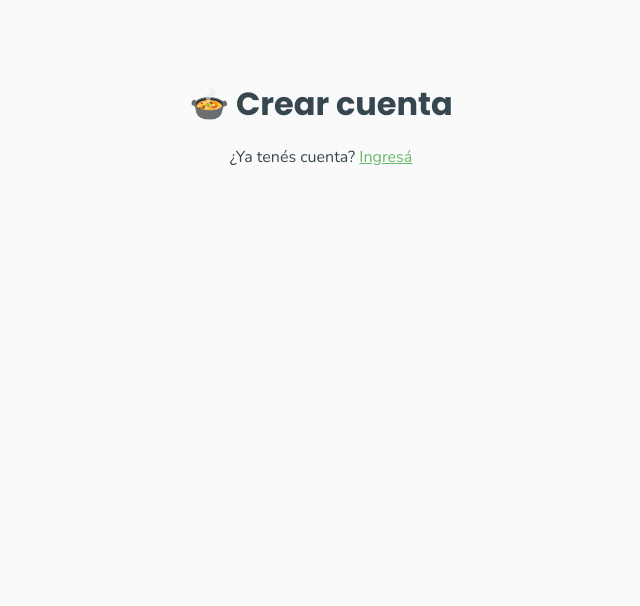
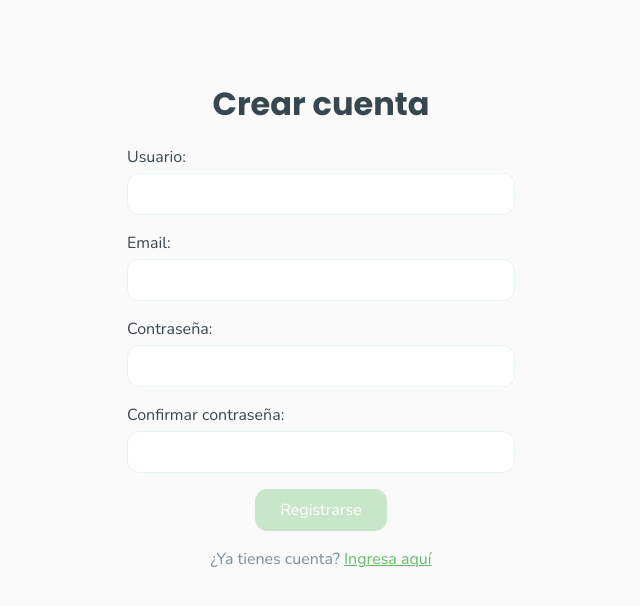
Before and after one commit to Diego-Bonora/Obligatorio-Fullstack-Frontend, a React (Vite) app: page /register in a window 1280 px wide. Shown: the top 606 px of the page, without its empty margins (319-959 px from the left). Built offline with nearby package versions, Linux system fonts and the light colour scheme; no server answers.

Commit message:
login + register

```diff
--- /dev/null
+++ b/src/components/login/LoginForm.jsx
@@ -0,0 +1,60 @@
+import { useId } from 'react'
+import { useDispatch } from 'react-redux'
+import { useForm } from 'react-hook-form'
+import { Link, useNavigate } from 'react-router'
+import { joiResolver } from '@hookform/resolvers/joi'
+import { toast } from 'react-toastify'
+import api from '../../api/api'
+import { loginSuccess } from '../../features/auth/auth.slice'
+import { getErrorMessage } from '../../utils/apiError'
+import { loginSchema } from '../../validators/auth.validators'
+
+const LoginForm = () => {
+  const dispatch = useDispatch()
+  const navigate = useNavigate()
+  const usernameId = useId()
+  const passwordId = useId()
+  const { handleSubmit, register, formState: { errors, isValid, isSubmitting } } = useForm({
+    resolver: joiResolver(loginSchema),
+    mode: 'onChange',
+    defaultValues: { username: '', password: '' }
+  })
+
+  const handleLogin = async (credentials) => {
+    try {
+      const { data } = await api.post('/auth/login', credentials)
+      dispatch(loginSuccess(data.token))
+      toast.success('¡Bienvenida/o!')
+      navigate('/', { replace: true })
+    } catch (error) {
+      toast.error(getErrorMessage(error))
+    }
+  }
+
+  return (
+    <>
+    <form onSubmit={handleSubmit(handleLogin)}>
+      <div className="form-group">
+        <label htmlFor={usernameId}>Usuario</label>
+        <input type="text" id={usernameId} autoComplete="username" {...register('username')} />
+        {errors.username && <span className="error">{errors.username.message}</span>}
+      </div>
+
+      <div className="form-group">
+        <label htmlFor={passwordId}>Contraseña</label>
+        <input type="password" id={passwordId} autoComplete="current-password" {...register('password')} />
+        {errors.password && <span className="error">{errors.password.message}</span>}
+      </div>
+
+      <button type="submit" className="btn primary" disabled={!isValid || isSubmitting}>
+        {isSubmitting ? 'Ingresando...' : 'Ingresar'}
+      </button>
+    </form>
+    <p className="register-link">
+      ¿No tienes cuenta? <Link to="/register">Regístrate aquí</Link>
+    </p>
+    </>
+  )
+}
+
+export default LoginForm
--- /dev/null
+++ b/src/components/register/RegisterForm.jsx
@@ -0,0 +1,83 @@
+import { useId } from 'react'
+import { useDispatch } from 'react-redux'
+import { useForm } from 'react-hook-form'
+import { Link, useNavigate } from 'react-router'
+import { joiResolver } from '@hookform/resolvers/joi'
+import { toast } from 'react-toastify'
+import api from '../../api/api'
+import { loginSuccess } from '../../features/auth/auth.slice'
+import { getErrorMessage } from '../../utils/apiError'
+import { registerSchema } from '../../validators/auth.validators'
+
+const RegisterForm = () => {
+  const dispatch = useDispatch()
+  const navigate = useNavigate()
+  const usernameId = useId()
+  const emailId = useId()
+  const passwordId = useId()
+  const confirmPasswordId = useId()
+  const { handleSubmit, register, trigger, getValues, formState: { errors, isValid, isSubmitting } } = useForm({
+    resolver: joiResolver(registerSchema),
+    mode: 'onChange',
+    defaultValues: { username: '', email: '', password: '', confirmPassword: '' }
+  })
+
+  const validatePass = () => {
+    if (getValues('confirmPassword')) trigger('confirmPassword')
+  }
+
+  const createAccount = async ({ username, email, password }) => {
+    try {
+      const { data } = await api.post('/auth/register', { username, email, password })
+      if (data?.token) {
+        dispatch(loginSuccess(data.token))
+        toast.success('¡Cuenta creada!')
+        navigate('/', { replace: true })
+      } else {
+        toast.success('Cuenta creada, ya podés ingresar')
+        navigate('/login', { replace: true })
+      }
+    } catch (error) {
+      toast.error(getErrorMessage(error))
+    }
+  }
+
+  return (
+    <>
+    <form onSubmit={handleSubmit(createAccount)}>
+      <div className="form-group">
+        <label htmlFor={usernameId}>Usuario:</label>
+        <input type="text" id={usernameId} autoComplete="username" {...register('username')} />
+        {errors.username && <span className="error">{errors.username.message}</span>}
+      </div>
+
+      <div className="form-group">
+        <label htmlFor={emailId}>Email:</label>
+        <input type="email" id={emailId} autoComplete="email" {...register('email')} />
+        {errors.email && <span className="error">{errors.email.message}</span>}
+      </div>
+
+      <div className="form-group">
+        <label htmlFor={passwordId}>Contraseña:</label>
+        <input type="password" id={passwordId} autoComplete="new-password" {...register('password', { onChange: validatePass })} />
+        {errors.password && <span className="error">{errors.password.message}</span>}
+      </div>
+
+      <div className="form-group">
+        <label htmlFor={confirmPasswordId}>Confirmar contraseña:</label>
+        <input type="password" id={confirmPasswordId} autoComplete="new-password" {...register('confirmPassword')} />
+        {errors.confirmPassword && <span className="error">{errors.confirmPassword.message}</span>}
+      </div>
+
+      <button type="submit" className="btn primary" disabled={!isValid || isSubmitting}>
+        {isSubmitting ? 'Registrando...' : 'Registrarse'}
+      </button>
+    </form>
+    <p className="register-link">
+      ¿Ya tienes cuenta? <Link to="/login">Ingresa aquí</Link>
+    </p>
+    </>
+  )
+}
+
+export default RegisterForm
--- a/src/pages/login/LoginPage.jsx
+++ b/src/pages/login/LoginPage.jsx
@@ -1,12 +1,11 @@
 import { Link } from 'react-router'
+import LoginForm from '../../components/login/LoginForm'
 
 const LoginPage = () => {
   return (
     <div className="container auth-container">
-      <h1>🍲 Ingresar</h1>
-      <p className="register-link">
-        ¿No tenés cuenta? <Link to="/register">Registrate</Link>
-      </p>
+      <h1>Iniciar sesión</h1>
+      <LoginForm />
     </div>
   )
 }
--- a/src/pages/register/RegisterPage.jsx
+++ b/src/pages/register/RegisterPage.jsx
@@ -1,12 +1,10 @@
-import { Link } from 'react-router'
+import RegisterForm from '../../components/register/RegisterForm'
 
 const RegisterPage = () => {
   return (
     <div className="container auth-container">
-      <h1>🍲 Crear cuenta</h1>
-      <p className="register-link">
-        ¿Ya tenés cuenta? <Link to="/login">Ingresá</Link>
-      </p>
+      <h1>Crear cuenta</h1>
+      <RegisterForm />
     </div>
   )
 }
--- a/src/styles.css
+++ b/src/styles.css
@@ -60,6 +60,11 @@ a {
   max-width: 420px;
   margin-top: var(--space-xl);
   text-align: center;
+}
+
+.register-link {
+  margin-top: var(--space-md);
+  color: var(--color-muted);
 }
 
 .loading {
--- /dev/null
+++ b/src/validators/auth.validators.js
@@ -0,0 +1,33 @@
+import Joi from 'joi'
+
+export const loginSchema = Joi.object({
+  username: Joi.string().trim().required().messages({
+    'string.empty': 'Ingresá tu usuario',
+    'any.required': 'Ingresá tu usuario'
+  }),
+  password: Joi.string().required().messages({
+    'string.empty': 'Ingresá tu contraseña',
+    'any.required': 'Ingresá tu contraseña'
+  })
+})
+
+export const registerSchema = Joi.object({
+  username: Joi.string().trim().required().messages({
+    'string.empty': 'Ingresá un usuario',
+    'any.required': 'Ingresá un usuario'
+  }),
+  // tlds: false because Joi's built-in TLD list is not available in the browser.
+  email: Joi.string().trim().email({ tlds: false }).required().messages({
+    'string.empty': 'Ingresá tu email',
+    'string.email': 'Ingresá un email válido',
+    'any.required': 'Ingresá tu email'
+  }),
+  password: Joi.string().required().messages({
+    'string.empty': 'Ingresá una contraseña',
+    'any.required': 'Ingresá una contraseña'
+  }),
+  confirmPassword: Joi.any().valid(Joi.ref('password')).required().messages({
+    'any.only': 'Las contraseñas no coinciden',
+    'any.required': 'Repetí la contraseña'
+  })
+})
```
Also changed, not shown: src/components/login/LoginPage.jsx (deleted, +0 -50 lines).
